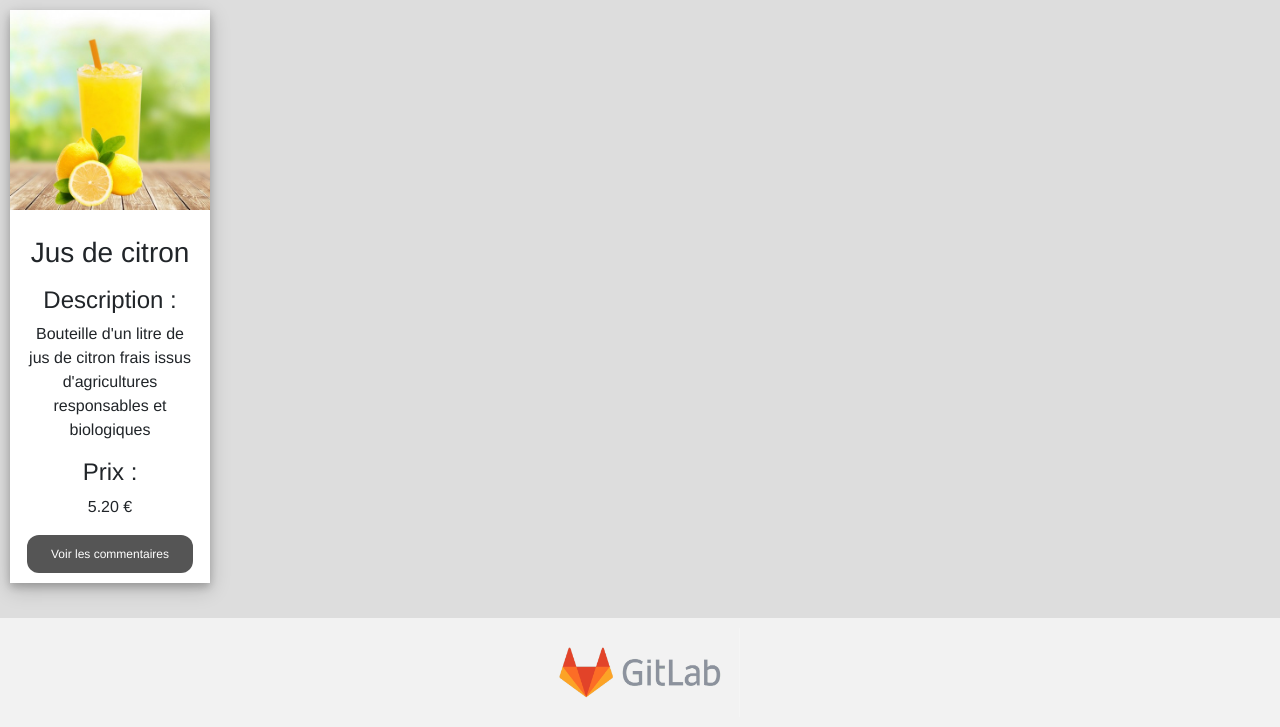
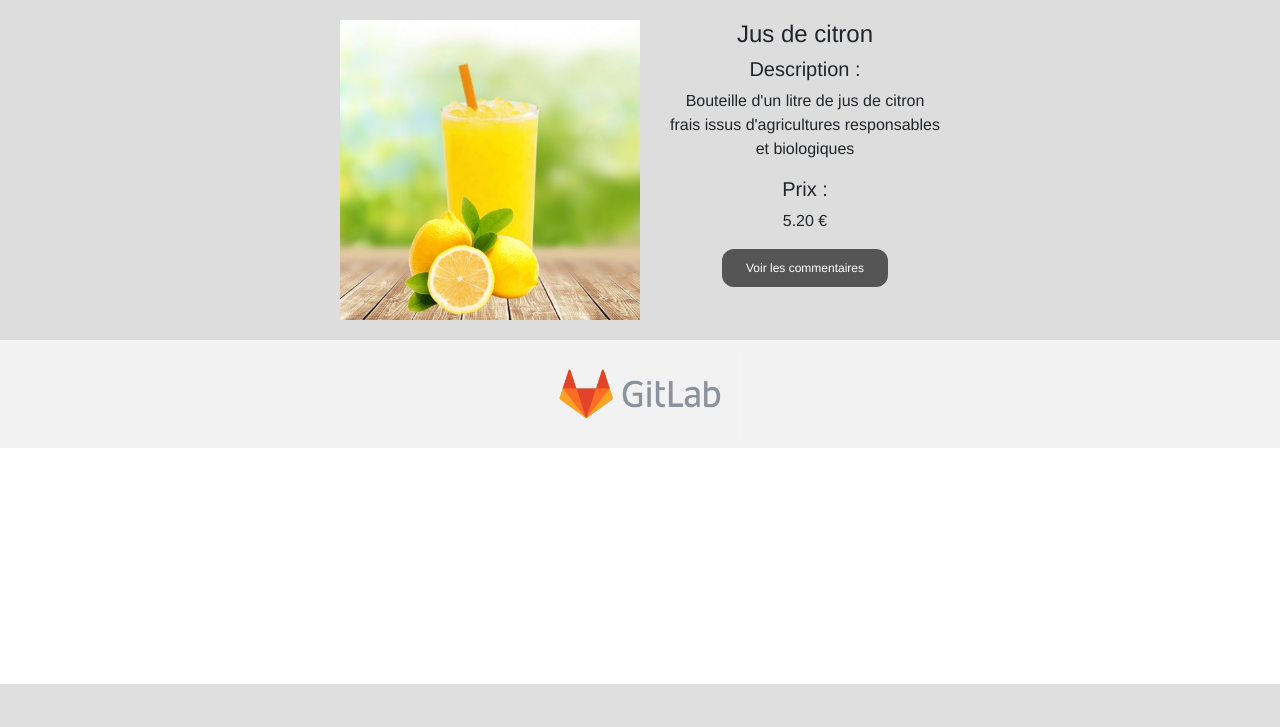
Before and after one commit to pipoujupiter/e-commerce-, a PHP site: page /index.php?vue=produit&action=affiche&id=13 in a window 1280 px wide. Shown: the part 116-843 px from the top of the page. After the commit the page ends 800 px from the top, so only its background shows below. Run offline with PHP 8.4, Linux system fonts and the light colour scheme; data comes from the database, SQL or seed files in the repository.

Commit message:
style page produit

```diff
--- a/Contenu/style.css
+++ b/Contenu/style.css
@@ -53,6 +53,14 @@
 
 }
 
+/* Bannière des catégories*/
+.banniere {
+  max-width: 450px;
+  height: auto;
+
+}
+
+/*Page d'affichage des produits en fonction des catégories*/
 .polaroid {
     width: 200px;
     background-color: white;
@@ -66,13 +74,15 @@
     padding: 10px 15px;
   }
 
-/* Bannière des catégories*/
-  .banniere {
-    max-width: 450px;
-    height: auto;
+/*page produit */
 
+.imgproduit{
+  max-width: 300px;
 }
 
+.containerProduct {
+  width: 50%;
+}
 
 /* Boutton de connexion et d'inscription*/
 .button {
--- a/Controleur/controleurConnexion.php
+++ b/Controleur/controleurConnexion.php
@@ -13,6 +13,7 @@
     public function connexion(){
         $vue=new Vue('Connexion');
         $vue->generer(array(NULL));
+
     }
 
     public function ctrlCheckUser($pseudo,$hashMdp){
--- a/Vue/vueConnexion.php
+++ b/Vue/vueConnexion.php
@@ -1,4 +1,6 @@
 <?php $this->titre='Connexion' ?>
+
+
 
 <form action="index.php?action=connexion" method="POST">
     <div class="form-row">
--- a/Vue/vueListeProduit.php
+++ b/Vue/vueListeProduit.php
@@ -9,6 +9,7 @@
                     <a href="<?="index.php?vue=produit&action=affiche&id=".$produit['id']?>"><img src="<?= "Contenu/images/".$produit['image']?>"></a>
                     <div class="container">
                         <p><?=$produit['name']?><p>
+                        <p>Prix : <?=$produit['price'] ?> €</p>
                     </div>
                 </div>
             </div>
--- a/Vue/vueProduit.php
+++ b/Vue/vueProduit.php
@@ -1,13 +1,16 @@
 <?php $this->titre=$produit['name'];?>
 
 
-
-<div class="polaroid">
-    <img src="<?= "Contenu/images/".$produit['image']?>">
-    <div class="container">
-        <p><h3><?=$produit['name']?></h3></p>
-        <p><h4>Description :</h4><?=$produit['description'] ?></p>
-        <p><h4>Prix : </h4><?=$produit['price'] ?> €</p>
-        <a class="button" href="<?="index.php?vue=commentaire&action=afficheCommentaire&id=".$produit['id']?>"> Voir les commentaires</a>
+<div class="container containerProduct">
+    <div class="row">
+        <div class="col">
+            <img class="imgproduit" src="<?= "Contenu/images/".$produit['image']?>">
+        </div>
+        <div class="col">
+                <h4><?=$produit['name']?></h4>
+                <h5>Description :</h5><p><?=$produit['description'] ?></p>
+                <h5>Prix : </h5><p><?=$produit['price'] ?> €</p>
+                <a class="button" href="<?="index.php?vue=commentaire&action=afficheCommentaire&id=".$produit['id']?>"> Voir les commentaires</a>
+        </div>
     </div>
 </div>
```
Also changed, not shown: README.txt.
